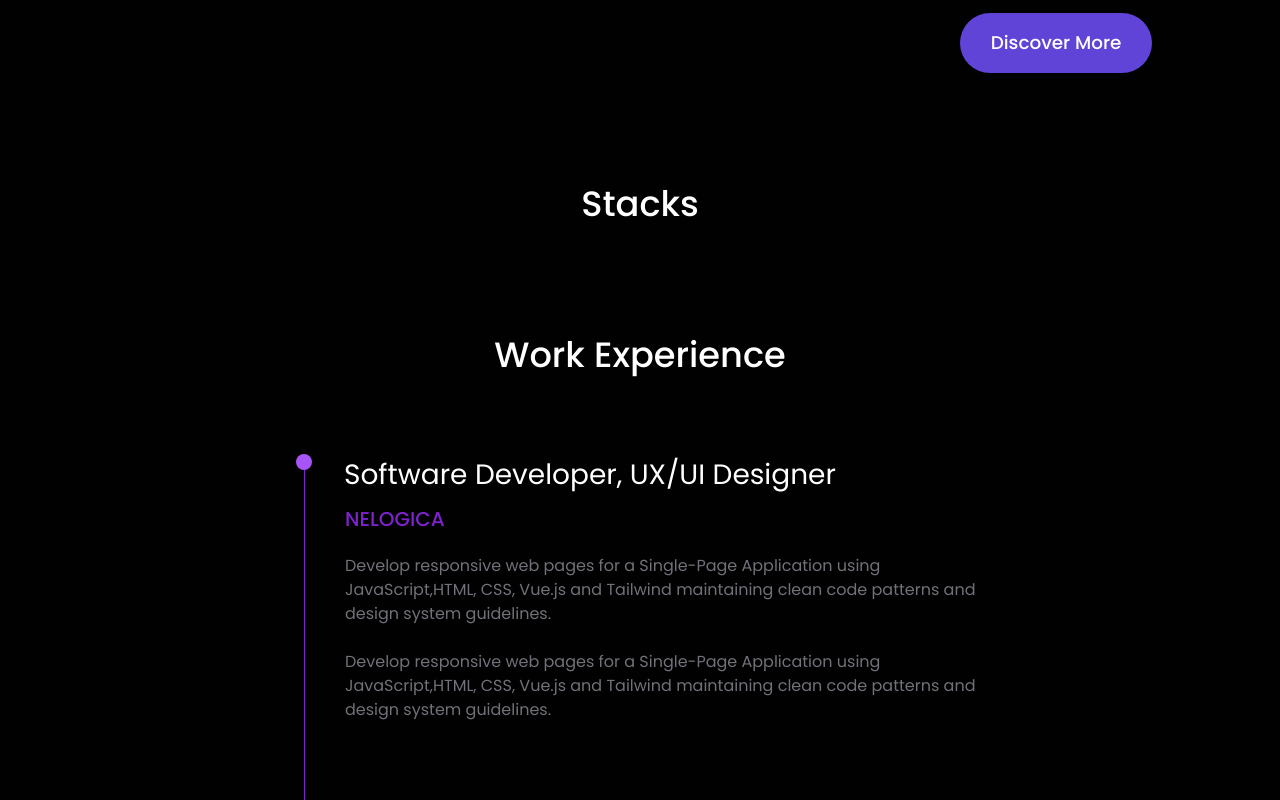
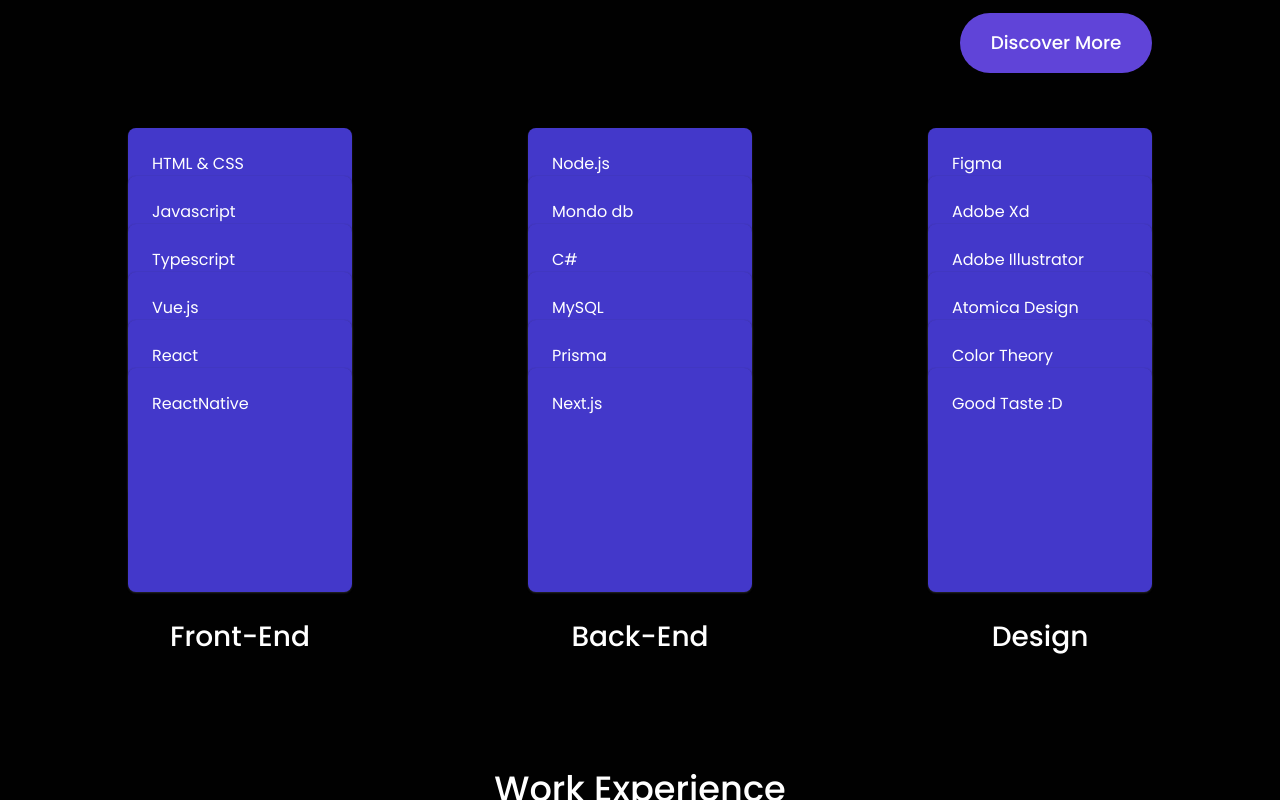
Before and after one commit to devLeticia/webportfolio, a Next.js app: page / in a window 1280 px wide. Shown: the part 2440-3240 px from the top of the page. Built offline with nearby package versions, Linux system fonts and the light colour scheme.

Commit message:
stacks session

```diff
--- a/src/app/home/components/Stacks.tsx
+++ b/src/app/home/components/Stacks.tsx
@@ -1,3 +1,63 @@
 export default function Stacks() {
-  return <></>
+  return (
+    <div className='flex justify-between gap-44'>
+      <div className='flex flex-col text-center'>
+        {frontendStack.map((stack, index) => {
+          return (
+            <div
+              key={index}
+              className='p-6 w-56 h-56 bg-indigo-700 rounded-lg -mt-44 shadow-zinc-800 shadow-sm'
+            >
+              <p className='text-left text-white'>{stack}</p>
+            </div>
+          )
+        })}
+        <h4 className='mt-6'>Front-End</h4>
+      </div>
+      <div className='flex flex-col text-center'>
+        {backendStack.map((stack, index) => {
+          return (
+            <div
+              key={index}
+              className='p-6 w-56 h-56 bg-indigo-700 rounded-lg -mt-44 shadow-zinc-800 shadow-sm'
+            >
+              <p className='text-left text-white'>{stack}</p>
+            </div>
+          )
+        })}
+        <h4 className='mt-6'>Back-End</h4>
+      </div>
+      <div className='flex flex-col text-center'>
+        {designStack.map((stack, index) => {
+          return (
+            <div
+              key={index}
+              className='p-6 w-56 h-56 bg-indigo-700 rounded-lg -mt-44 shadow-zinc-800 shadow-sm'
+            >
+              <p className='text-left text-white'>{stack}</p>
+            </div>
+          )
+        })}
+        <h4 className='mt-6'>Design</h4>
+      </div>
+    </div>
+  )
 }
+
+const frontendStack = [
+  'HTML & CSS',
+  'Javascript',
+  'Typescript',
+  'Vue.js',
+  'React',
+  'ReactNative',
+]
+const backendStack = ['Node.js', 'Mondo db', 'C#', 'MySQL', 'Prisma', 'Next.js']
+const designStack = [
+  'Figma',
+  'Adobe Xd',
+  'Adobe Illustrator',
+  'Atomica Design',
+  'Color Theory',
+  'Good Taste :D',
+]
--- a/src/app/page.tsx
+++ b/src/app/page.tsx
@@ -14,6 +14,7 @@
 import Footer from './home/components/Footer'
 import Projects from './home/components/Projects'
 import WorkExperience from './home/components/WorkExperience'
+import Stacks from './home/components/Stacks'
 
 export default function Home() {
   return (
@@ -67,7 +68,8 @@
         <Projects />
       </section>
       <section className='my-14'>
-        <h3>Stacks</h3>
+        <h3 className='mb-20 text-center'>Stacks</h3>
+        <Stacks />
       </section>
       <section className='my-14'>
         <h3 className='mb-20 text-center'>Work Experience</h3>
```
